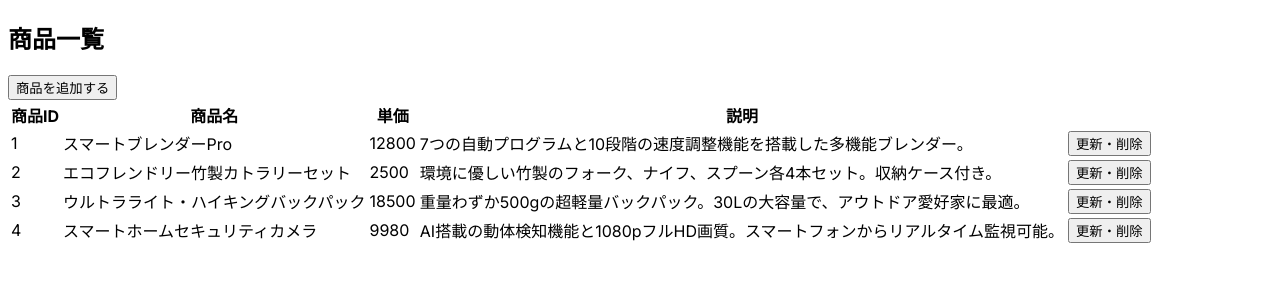
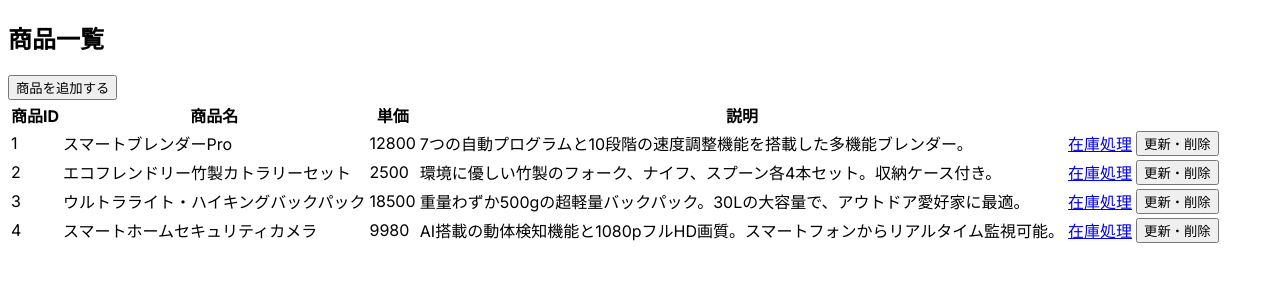
Before and after one commit to YouBou/full-stack-web-app-practice, a Next.js app in the folder frontend/: page /inventory/products in a window 1280 px wide. Shown: the top 300 px of the page. Built offline with nearby package versions, Linux system fonts and the light colour scheme.

Commit message:
[feat] 動的ルーティング遷移用ラベル追加

```diff
--- a/frontend/app/inventory/products/page.tsx
+++ b/frontend/app/inventory/products/page.tsx
@@ -2,12 +2,15 @@
 
 import { useState, useEffect } from "react";
 import productsData from "./sample/dummy_products.json";
+import Link from "next/link";
+
 type ProductData = {
     id: number;
     name: string;
     price: number;
     description: string;
 };
+
 export default function Page() {
     // 読み込みデータを保持
     const [data, setData] = useState<Array<ProductData>>([]);
@@ -28,6 +31,7 @@ export default function Page() {
                         <th>単価</th>
                         <th>説明</th>
                         <th></th>
+                        <th></th>
                     </tr>
                 </thead>
                 <tbody>
@@ -37,6 +41,7 @@ export default function Page() {
                             <td>{data.name}</td>
                             <td>{data.price}</td>
                             <td>{data.description}</td>
+                            <td><Link href={`/inventory/products/${data.id}`}>在庫処理</Link></td>
                             <td>
                                 <button>更新・削除</button>
                             </td>
```
